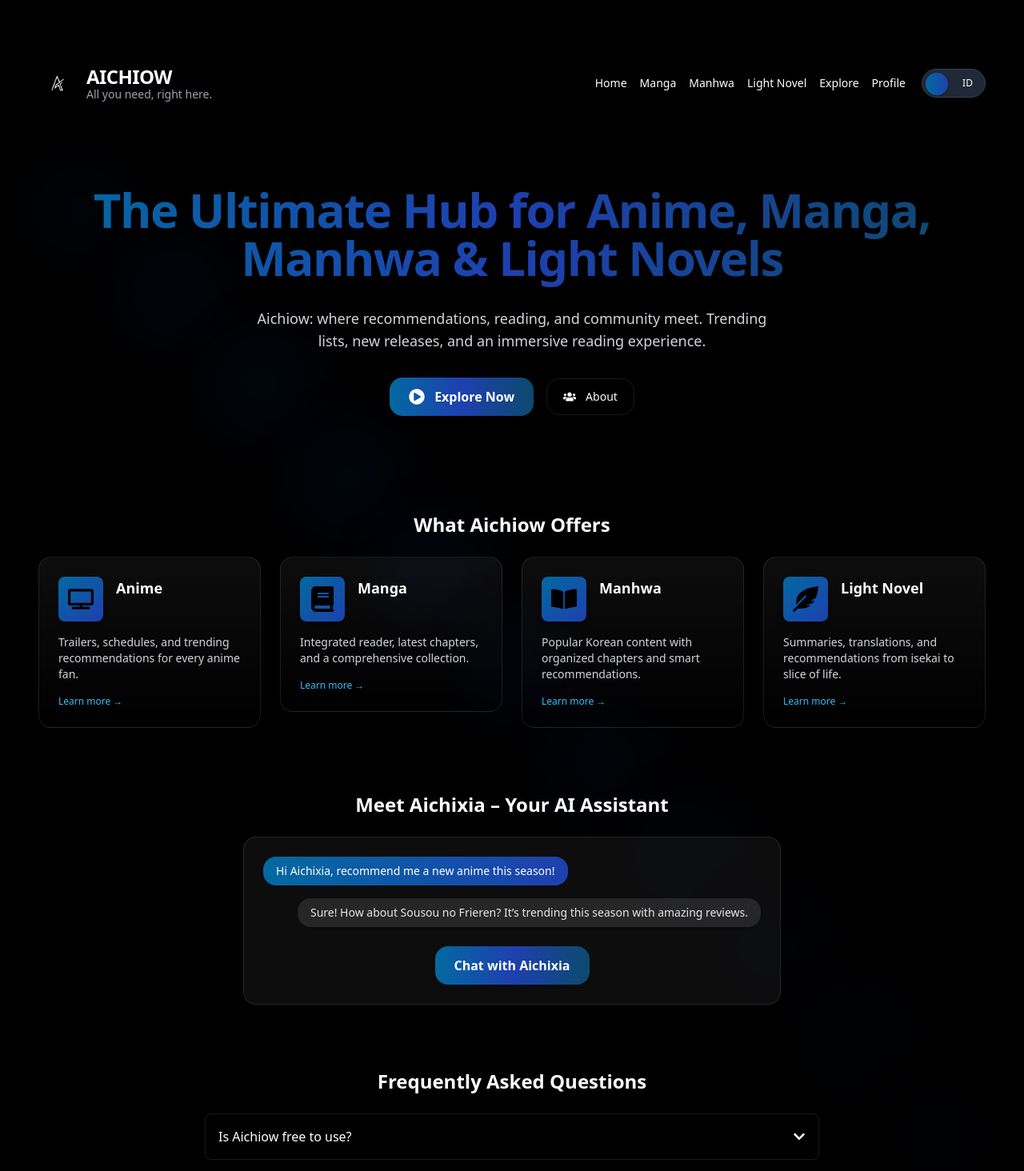
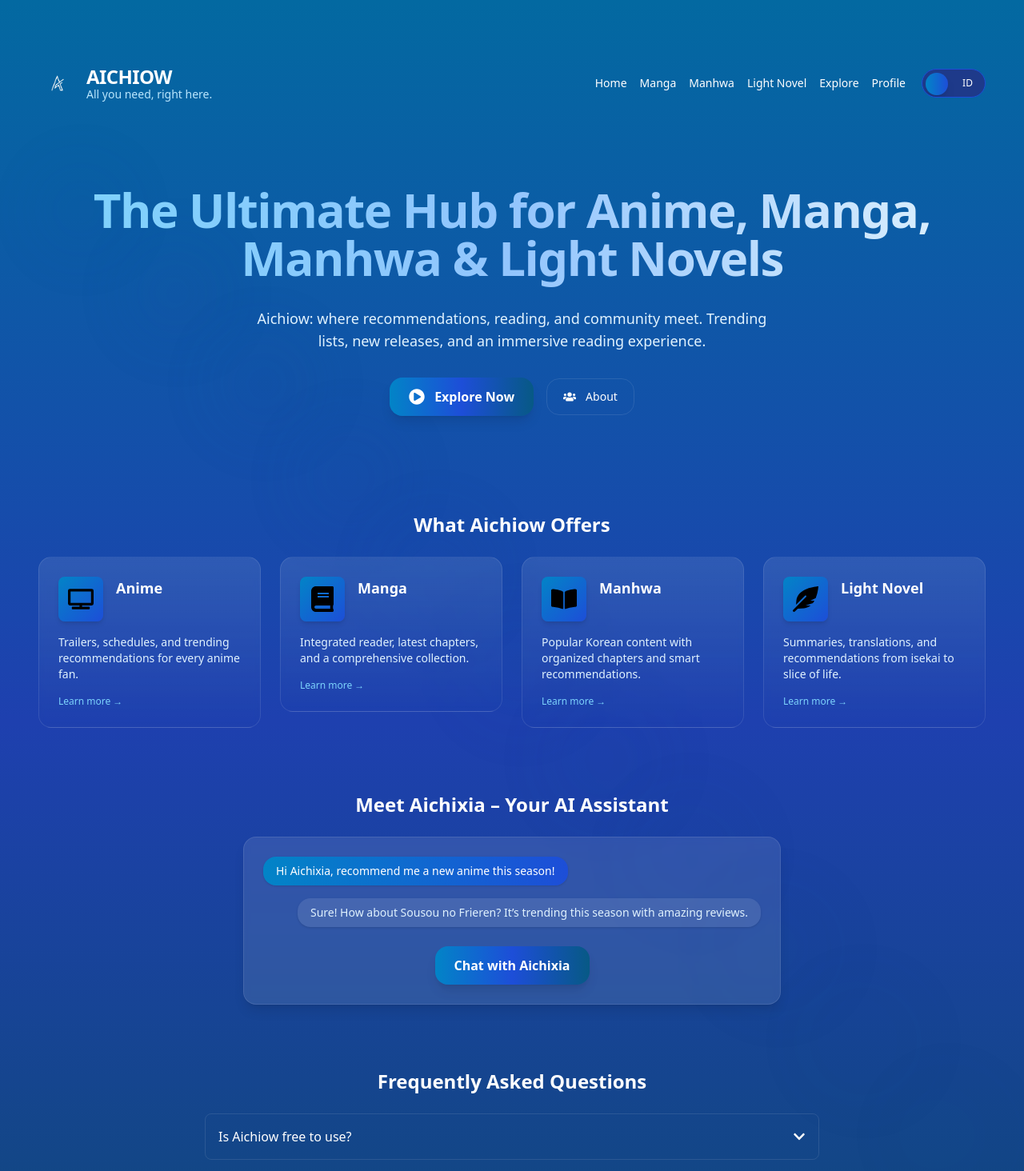
Before and after one commit to Takawell/Aichiow, a Next.js app: page / in a window 1280 px wide. Shown: the top 1464 px of the page at 80% size. Built offline with nearby package versions, Linux system fonts and the light colour scheme; no server answers.

Commit message:
Update index

```diff
--- a/pages/index.tsx
+++ b/pages/index.tsx
@@ -49,7 +49,7 @@ export default function LandingPage() {
             x: [0, 15, -15]
           }}
           transition={{ repeat: Infinity, duration: 9 + i, delay: i * 0.5 }}
-          className="absolute bg-gradient-to-r from-sky-700 via-blue-800 to-sky-900 rounded-full blur-3xl opacity-10"
+          className="absolute bg-gradient-to-r from-sky-700 via-blue-800 to-sky-900 rounded-full blur-3xl opacity-20"
           style={{
             width: 200 + i * 12,
             height: 200 + i * 12,
@@ -135,7 +135,7 @@ export default function LandingPage() {
         />
       </Head>
 
-      <main className="relative min-h-screen bg-black text-white overflow-hidden">
+      <main className="relative min-h-screen bg-gradient-to-b from-sky-700 via-blue-800 to-sky-900 text-white overflow-hidden">
         <BackgroundDots />
 
         <div className="relative z-20 w-full max-w-[100rem] mx-auto px-4 sm:px-6 md:px-12 py-8 sm:py-16 lg:py-20">
@@ -152,14 +152,14 @@ export default function LandingPage() {
                 <div className="font-extrabold text-xl sm:text-2xl tracking-tight">
                   AICHIOW
                 </div>
-                <div className="text-xs sm:text-sm text-gray-400 -mt-1">
+                <div className="text-xs sm:text-sm text-sky-200 -mt-1">
                   All you need, right here.
                 </div>
               </div>
             </Link>
 
             <div className="flex items-center gap-3 sm:gap-5">
-              <nav className="hidden md:flex gap-4 text-sm text-gray-300">
+              <nav className="hidden md:flex gap-4 text-sm text-sky-100">
                 <Link href="/home" className="hover:text-white">Home</Link>
                 <Link href="/manga" className="hover:text-white">Manga</Link>
                 <Link href="/manhwa" className="hover:text-white">Manhwa</Link>
@@ -171,11 +171,11 @@ export default function LandingPage() {
               <motion.button
                 onClick={() => setLang(lang === 'EN' ? 'ID' : 'EN')}
                 whileTap={{ scale: 0.9 }}
-                className="relative w-20 h-9 flex items-center bg-gray-800 rounded-full px-1 cursor-pointer overflow-hidden border border-gray-700"
+                className="relative w-20 h-9 flex items-center bg-blue-900 rounded-full px-1 cursor-pointer overflow-hidden border border-blue-700"
               >
                 <motion.div
                   layout
-                  className="absolute top-1 left-1 w-7 h-7 rounded-full bg-gradient-to-r from-sky-700 to-blue-800 shadow-lg"
+                  className="absolute top-1 left-1 w-7 h-7 rounded-full bg-gradient-to-r from-sky-600 to-blue-700 shadow-lg"
                   animate={{ x: lang === 'EN' ? 0 : 40 }}
                   transition={{ type: 'spring', stiffness: 300, damping: 20 }}
                 />
@@ -190,7 +190,7 @@ export default function LandingPage() {
               initial={{ opacity: 0, y: -8, scale: 0.98 }}
               animate={{ opacity: 1, y: 0, scale: 1 }}
               transition={{ duration: 0.6 }}
-              className="p-2 pb-2 leading-[1.1] text-3xl sm:text-5xl lg:text-6xl font-extrabold tracking-tight bg-clip-text text-transparent bg-gradient-to-r from-sky-700 via-blue-800 to-sky-900"
+              className="p-2 pb-2 leading-[1.1] text-3xl sm:text-5xl lg:text-6xl font-extrabold tracking-tight bg-clip-text text-transparent bg-gradient-to-r from-sky-300 via-blue-300 to-sky-100"
             >
               {lang === 'EN'
                 ? 'The Ultimate Hub for Anime, Manga, Manhwa & Light Novels'
@@ -204,7 +204,7 @@ export default function LandingPage() {
                 animate={{ opacity: 1, y: 0 }}
                 exit={{ opacity: 0, y: -6 }}
                 transition={{ duration: 0.4 }}
-                className="mt-6 max-w-2xl mx-auto text-gray-300 px-2 sm:px-4 text-base sm:text-lg leading-relaxed"
+                className="mt-6 max-w-2xl mx-auto text-sky-100 px-2 sm:px-4 text-base sm:text-lg leading-relaxed"
               >
                 {heroTexts[lang][heroTextIndex]}
               </motion.p>
@@ -213,7 +213,7 @@ export default function LandingPage() {
             <div className="mt-8 flex flex-col sm:flex-row items-center justify-center gap-4">
               <Link
                 href="/explore"
-                className="inline-flex items-center gap-3 px-6 py-3 rounded-2xl bg-gradient-to-r from-sky-700 via-blue-800 to-sky-900 shadow-lg hover:scale-105 transform transition w-full sm:w-auto justify-center"
+                className="inline-flex items-center gap-3 px-6 py-3 rounded-2xl bg-gradient-to-r from-sky-600 via-blue-700 to-sky-800 shadow-lg hover:scale-105 transform transition w-full sm:w-auto justify-center"
               >
                 <FaPlayCircle className="w-5 h-5" />
                 <span className="font-semibold">
@@ -223,7 +223,7 @@ export default function LandingPage() {
 
               <Link
                 href="/about"
-                className="inline-flex items-center gap-3 px-5 py-3 rounded-2xl border border-white/10 text-sm hover:bg-white/5 transition w-full sm:w-auto justify-center"
+                className="inline-flex items-center gap-3 px-5 py-3 rounded-2xl border border-white/10 text-sm hover:bg-white/10 transition w-full sm:w-auto justify-center"
               >
                 <FaUsers className="w-4 h-4" />
                 <span>{lang === 'EN' ? 'About' : 'Tentang'}</span>
@@ -244,20 +244,18 @@ export default function LandingPage() {
                     viewport={{ once: true }}
                     whileHover={{ scale: 1.03 }}
                     transition={{ duration: 0.45, delay: idx * 0.06 }}
-                    className="group relative rounded-2xl p-6 min-h-[190px] flex flex-col bg-gradient-to-b from-white/5 to-transparent border border-white/10 backdrop-blur-sm hover:shadow-lg hover:shadow-sky-800/20 transition-all cursor-pointer"
+                    className="group relative rounded-2xl p-6 min-h-[180px] flex flex-col bg-gradient-to-b from-white/10 to-transparent border border-white/10 backdrop-blur-sm hover:shadow-lg hover:shadow-sky-600/20 transition-all cursor-pointer"
                   >
                     <div className="flex items-start gap-4 mb-4">
-                      <div className="p-3 rounded-lg bg-gradient-to-br from-sky-700 to-blue-800 text-black shadow-md">
+                      <div className="p-3 rounded-lg bg-gradient-to-br from-sky-600 to-blue-700 text-black shadow-md">
                         {f.icon}
                       </div>
                       <div>
                         <div className="font-semibold text-lg">{f.title}</div>
                       </div>
                     </div>
-
-                    <div className="text-sm text-gray-300 line-clamp-3 flex-1">{f.desc}</div>
-
-                    <div className="mt-4 text-xs text-sky-400 group-hover:text-sky-300 transition">
+                    <div className="text-sm text-sky-100 line-clamp-3 flex-1">{f.desc}</div>
+                    <div className="mt-4 text-xs text-sky-300 group-hover:text-sky-200 transition">
                       {lang === 'EN' ? 'Learn more →' : 'Selengkapnya →'}
                     </div>
                   </motion.div>
@@ -272,7 +270,7 @@ export default function LandingPage() {
                 ? 'Meet Aichixia – Your AI Assistant'
                 : 'Kenalan dengan Aichixia – Asisten AI Kamu'}
             </h3>
-            <div className="max-w-2xl mx-auto bg-white/5 border border-white/10 rounded-2xl p-6 backdrop-blur-sm shadow-lg">
+            <div className="max-w-2xl mx-auto bg-white/10 border border-white/10 rounded-2xl p-6 backdrop-blur-sm shadow-lg">
               <div className="space-y-4 text-sm">
                 <motion.div
                   initial={{ opacity: 0, x: -20 }}
@@ -280,7 +278,7 @@ export default function LandingPage() {
                   transition={{ duration: 0.5 }}
                   className="flex items-start gap-3"
                 >
-                  <div className="px-4 py-2 rounded-2xl bg-gradient-to-r from-sky-700 to-blue-800 text-white shadow">
+                  <div className="px-4 py-2 rounded-2xl bg-gradient-to-r from-sky-600 to-blue-700 text-white shadow">
                     {lang === 'EN'
                       ? 'Hi Aichixia, recommend me a new anime this season!'
                       : 'Hai Aichixia, rekomendasiin anime baru musim ini dong!'}
@@ -293,7 +291,7 @@ export default function LandingPage() {
                   transition={{ duration: 0.5, delay: 0.3 }}
                   className="flex items-start gap-3 justify-end"
                 >
-                  <div className="px-4 py-2 rounded-2xl bg-white/10 text-gray-200 shadow">
+                  <div className="px-4 py-2 rounded-2xl bg-white/10 text-sky-100 shadow">
                     {lang === 'EN'
                       ? 'Sure! How about Sousou no Frieren? It’s trending this season with amazing reviews.'
                       : 'Tentu! Gimana kalau Sousou no Frieren? Lagi trending musim ini dengan ulasan keren.'}
@@ -304,7 +302,7 @@ export default function LandingPage() {
               <div className="mt-6 flex justify-center">
                 <Link
                   href="/aichixia"
-                  className="inline-flex items-center gap-3 px-6 py-3 rounded-2xl bg-gradient-to-r from-sky-700 via-blue-800 to-sky-900 shadow-lg hover:scale-105 transform transition font-semibold"
+                  className="inline-flex items-center gap-3 px-6 py-3 rounded-2xl bg-gradient-to-r from-sky-600 via-blue-700 to-sky-800 shadow-lg hover:scale-105 transform transition font-semibold"
                 >
                   {lang === 'EN' ? 'Chat with Aichixia' : 'Ngobrol dengan Aichixia'}
                 </Link>
@@ -348,7 +346,7 @@ export default function LandingPage() {
                         animate={{ opacity: 1, height: 'auto' }}
                         exit={{ opacity: 0, height: 0 }}
                         transition={{ duration: 0.3 }}
-                        className="px-4 pb-4 text-gray-300 text-sm leading-relaxed"
+                        className="px-4 pb-4 text-sky-100 text-sm leading-relaxed"
                       >
                         {f.a}
                       </motion.div>
@@ -359,8 +357,8 @@ export default function LandingPage() {
             </div>
           </section>
 
-          <footer className="mt-20 text-sm text-gray-400">
-            <div className="h-px bg-gradient-to-r from-transparent via-gray-600 to-transparent mb-6" />
+          <footer className="mt-20 text-sm text-sky-200">
+            <div className="h-px bg-gradient-to-r from-transparent via-sky-500 to-transparent mb-6" />
             <div className="flex flex-col md:flex-row items-center justify-between gap-4">
               <div>© {new Date().getFullYear()} Aichiow Plus. All rights reserved.</div>
               <div className="flex items-center gap-4">
@@ -375,7 +373,7 @@ export default function LandingPage() {
           </footer>
         </div>
 
-        <div className="absolute inset-x-0 bottom-0 h-28 bg-gradient-to-t from-black via-transparent to-transparent pointer-events-none" />
+        <div className="absolute inset-x-0 bottom-0 h-28 bg-gradient-to-t from-sky-900 via-transparent to-transparent pointer-events-none" />
       </main>
     </>
   )
```
